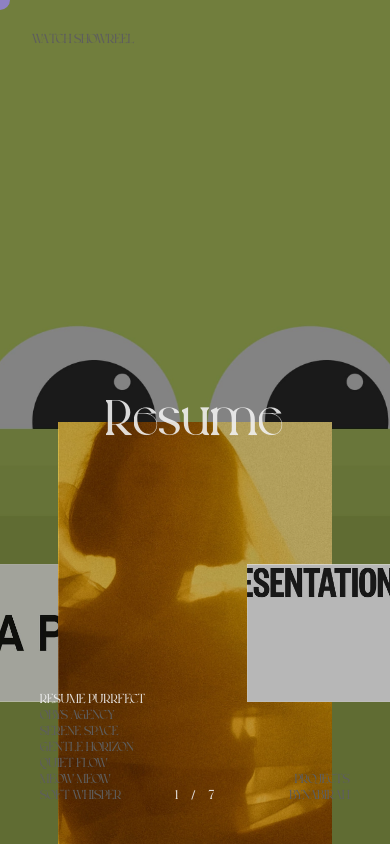
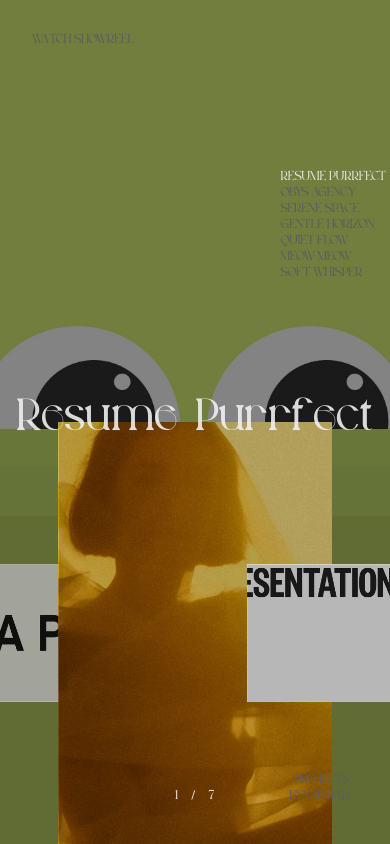
Before and after one commit to NotAnyone07/pages, a plain HTML site: page index.html in a window 390 px wide. Drawn offline with nearby package versions, Linux system fonts and the light colour scheme; files whose address does not match are found by name.

Commit message:
responsive

```diff
--- a/styles.css
+++ b/styles.css
@@ -100,6 +100,7 @@ nav{
 
 nav a#logo {
     scale: 0.8;
+
 
 }
 
@@ -242,6 +243,8 @@ footer {
     text-align: right;
 }
 
+/* Media Queries */
+
 @media (max-width: 900px) {
     .slide-container {
         top: 75%;
@@ -255,4 +258,30 @@ footer {
         width: 100%;
         height: 100%;
     }
+
+    .slider-items{
+        z-index: 999;
+        top: 20%;
+        left: 72%;
+    }
+    .slider-counter{
+        z-index: 999;
+    }
+    .slider-title {
+        width: 100%;
+        height: 60px;
+    }
+
+    .slider-title h1 {
+        font-size: 45px;
+    }
+    .slide-img{
+        z-index: 999;
+    }
+
+    .cursor, .hand{
+        display: none;
+    }
+
+
 }
```
Also changed, not shown: index.html (+1 -1 lines).
